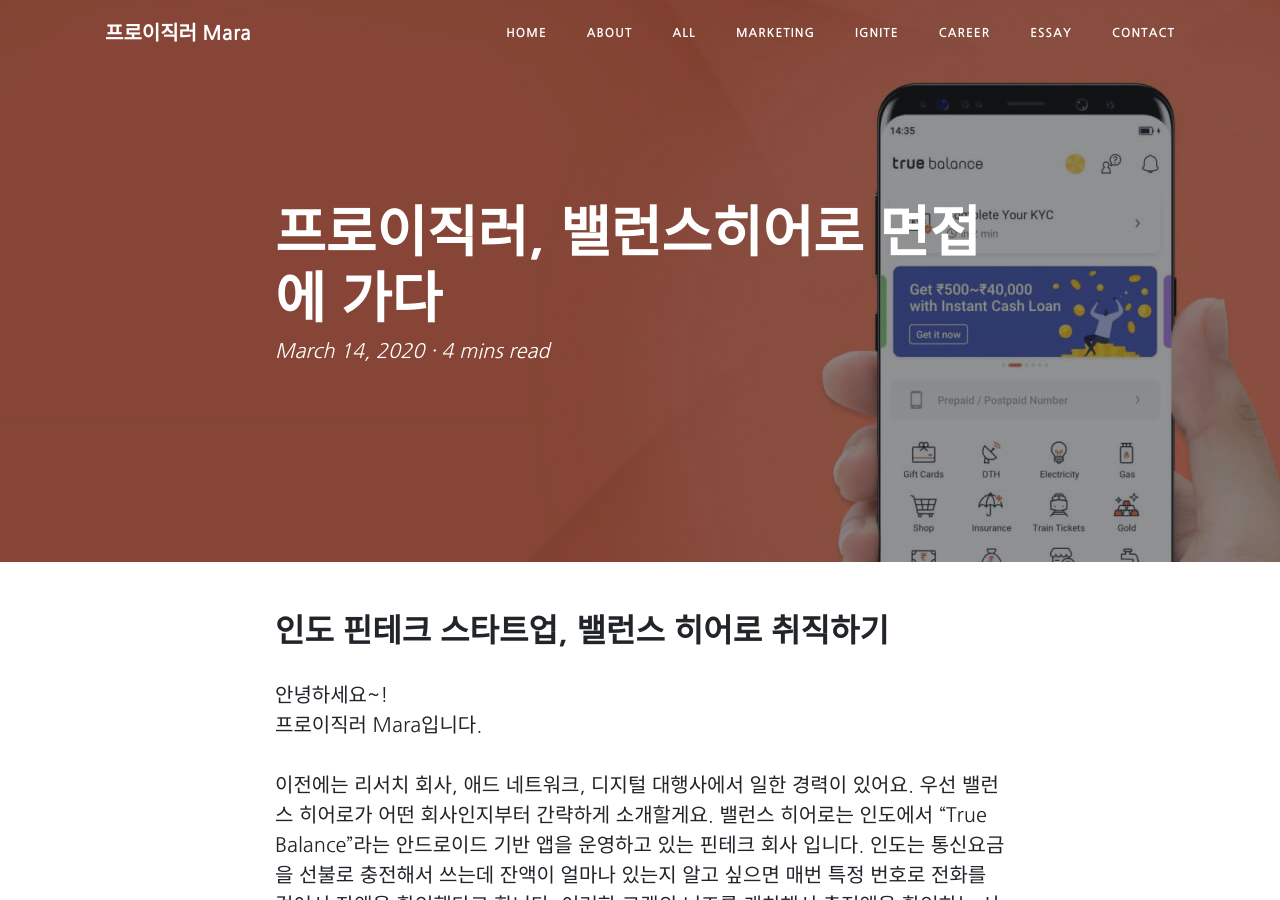
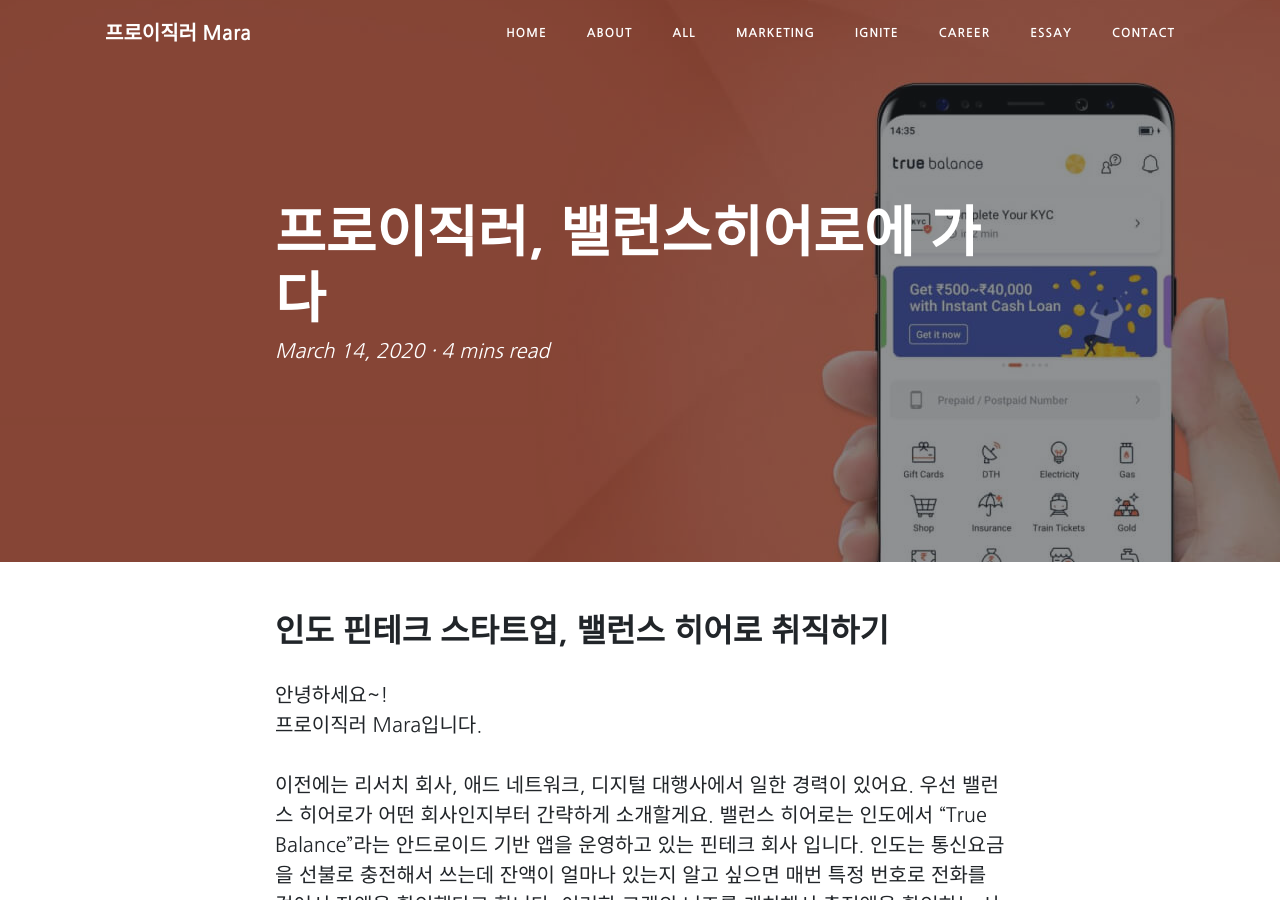
Before and after one commit to Marapro88/mara, a Jekyll site: the page built from _posts/Career/2020-03-14-career-balancehero-india-fintech.md, in a window 1280 px wide and 900 px high. Built offline with Jekyll 4.4.1, drawn with Linux system fonts in a browser that asks for light colours; comment, search, counter and statistics services are not loaded.

Commit message:
0720 career 제목&부제목 수정

```diff
--- a/_posts/Career/2020-03-14-career-balancehero-india-fintech.md
+++ b/_posts/Career/2020-03-14-career-balancehero-india-fintech.md
@@ -1,7 +1,7 @@
 ---
 layout: post
 permalink: /balancehero-india-fintech-mara/
-title: '프로이직러, 밸런스히어로 면접에 가다'
+title: '프로이직러, 밸런스히어로에 가다'
 date: 2020-03-14 10:30:00 +09:00
 feature: '/img/posts/01/01_T.jpg'
 background: '/img/posts/01/01_Back.jpg'
```
Also changed, not shown: other parts of _posts/Career/2020-03-14-career-balancehero-india-fintech.md (+1 -1 lines).
